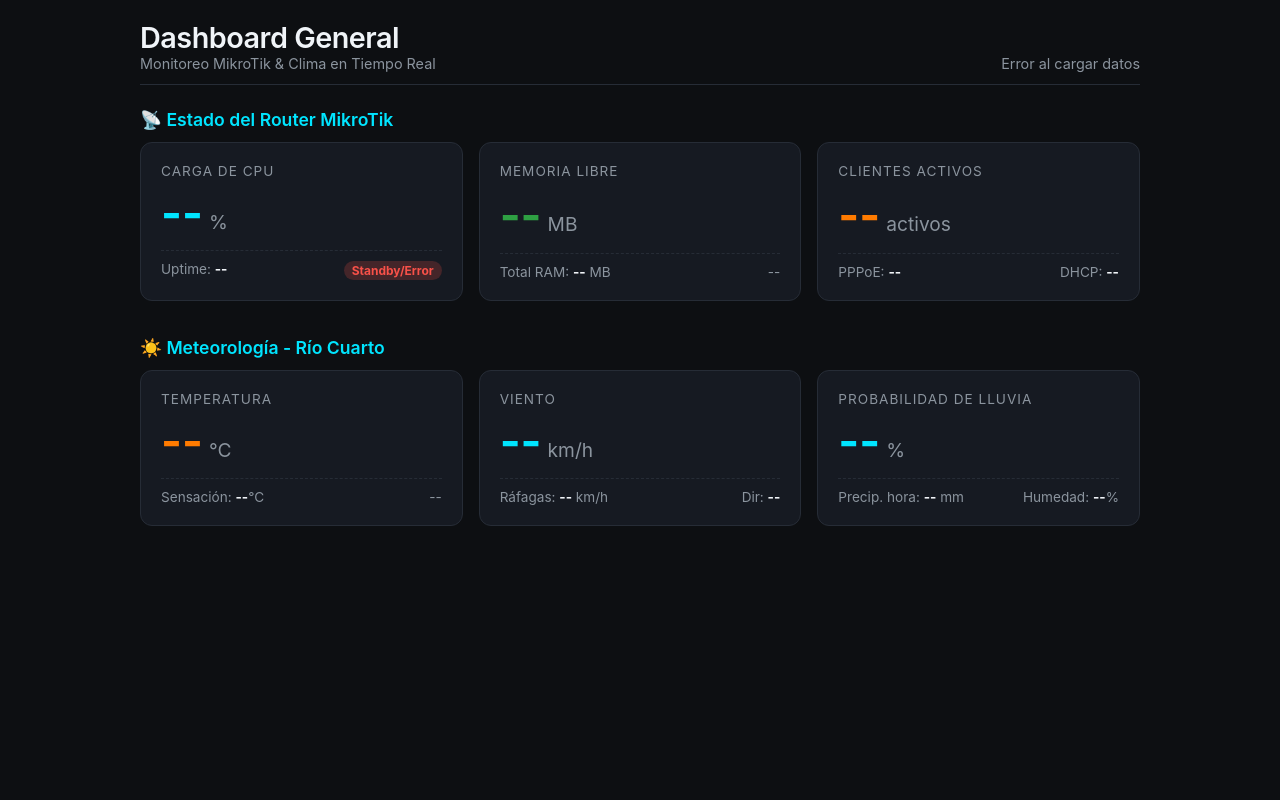
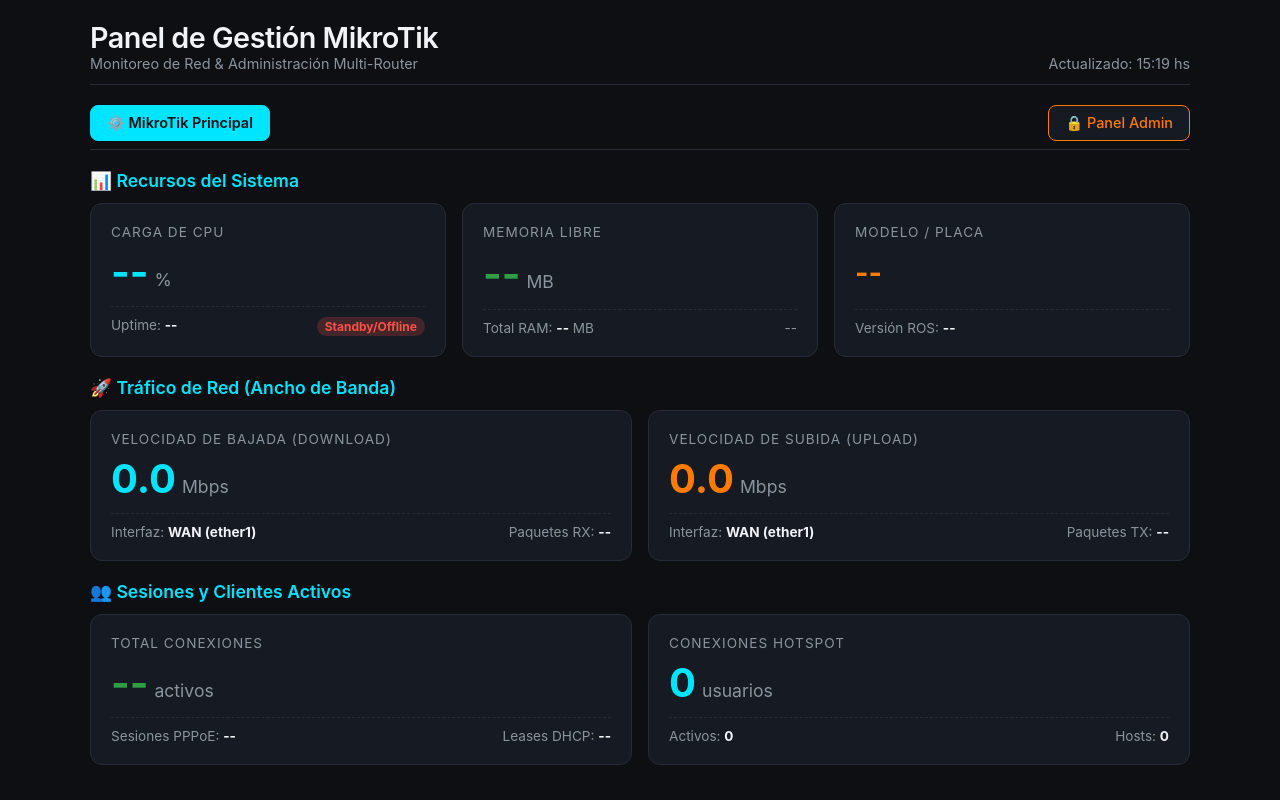
Before and after one commit to claudiodg/see-github.io, a plain HTML site: page index.html in a window 1280 px wide. Drawn offline with Linux system fonts and the light colour scheme; no server answers.

Commit message:
Update index.html

```diff
--- a/index.html
+++ b/index.html
@@ -3,7 +3,7 @@
 <head>
   <meta charset="UTF-8">
   <meta name="viewport" content="width=device-width, initial-scale=1.0">
-  <title>Panel de Monitoreo - MikroTik & Clima</title>
+  <title>Panel Admin MikroTik - Multi Router</title>
   <style>
     :root {
       --bg-color: #0d0f12;
@@ -36,11 +36,11 @@
 
     .container {
       width: 100%;
-      max-width: 1000px;
+      max-width: 1100px;
     }
 
     header {
-      margin-bottom: 24px;
+      margin-bottom: 20px;
       display: flex;
       justify-content: space-between;
       align-items: flex-end;
@@ -59,10 +59,67 @@
       font-size: 0.9rem;
     }
 
+    /* PESTAÑAS (TABS) */
+    .tabs-nav {
+      display: flex;
+      gap: 8px;
+      margin-bottom: 20px;
+      border-bottom: 1px solid var(--border-color);
+      padding-bottom: 8px;
+      overflow-x: auto;
+    }
+
+    .tab-btn {
+      background-color: var(--card-bg);
+      border: 1px solid var(--border-color);
+      color: var(--text-muted);
+      padding: 8px 16px;
+      border-radius: 8px;
+      cursor: pointer;
+      font-size: 0.9rem;
+      font-weight: 500;
+      transition: all 0.2s ease;
+      display: flex;
+      align-items: center;
+      gap: 6px;
+    }
+
+    .tab-btn:hover {
+      border-color: #3b4454;
+      color: var(--text-main);
+    }
+
+    .tab-btn.active {
+      background-color: var(--cyan);
+      color: #0d0f12;
+      border-color: var(--cyan);
+      font-weight: 600;
+    }
+
+    .tab-btn.btn-admin {
+      margin-left: auto;
+      border-color: var(--orange);
+      color: var(--orange);
+    }
+
+    .tab-btn.btn-admin.active {
+      background-color: var(--orange);
+      color: #0d0f12;
+    }
+
+    .tab-content {
+      display: none;
+    }
+
+    .tab-content.active {
+      display: block;
+    }
+
+    /* TARJETAS Y GRID */
     .section-title {
       font-size: 1.1rem;
       font-weight: 600;
-      margin: 24px 0 12px 0;
+      margin: 20px 0 12px 0;
       color: var(--cyan);
       display: flex;
       align-items: center;
@@ -105,13 +162,13 @@
     }
 
     .value {
-      font-size: 2.8rem;
+      font-size: 2.5rem;
       font-weight: 700;
       line-height: 1;
     }
 
     .unit {
-      font-size: 1.2rem;
+      font-size: 1.1rem;
       color: var(--text-muted);
     }
 
@@ -140,6 +197,59 @@
 
     .status-online { background-color: rgba(46, 160, 67, 0.2); color: var(--green); }
     .status-offline { background-color: rgba(248, 81, 73, 0.2); color: var(--red); }
+
+    /* FORMULARIO ADMIN */
+    .admin-form {
+      background-color: var(--card-bg);
+      border: 1px solid var(--border-color);
+      border-radius: 12px;
+      padding: 24px;
+      max-width: 600px;
+    }
+
+    .form-group {
+      margin-bottom: 16px;
+    }
+
+    .form-group label {
+      display: block;
+      font-size: 0.85rem;
+      color: var(--text-muted);
+      margin-bottom: 6px;
+      text-transform: uppercase;
+    }
+
+    .form-group input {
+      width: 100%;
+      padding: 10px 14px;
+      background-color: var(--bg-color);
+      border: 1px solid var(--border-color);
+      border-radius: 8px;
+      color: var(--text-main);
+      font-size: 0.95rem;
+    }
+
+    .form-group input:focus {
+      outline: none;
+      border-color: var(--cyan);
+    }
+
+    .btn-submit {
+      width: 100%;
+      padding: 12px;
+      background-color: var(--green);
+      color: white;
+      border: none;
+      border-radius: 8px;
+      font-size: 1rem;
+      font-weight: 600;
+      cursor: pointer;
+      transition: opacity 0.2s;
+    }
+
+    .btn-submit:hover {
+      opacity: 0.9;
+    }
   </style>
 </head>
 <body>
@@ -147,16 +257,24 @@
   <div class="container">
     <header>
       <div>
-        <h1>Dashboard General</h1>
-        <p class="subtitle">Monitoreo MikroTik & Clima en Tiempo Real</p>
+        <h1>Panel de Gestión MikroTik</h1>
+        <p class="subtitle">Monitoreo de Red & Administración Multi-Router</p>
       </div>
-      <p class="subtitle" id="last-update">Cargando...</p>
+      <p class="subtitle" id="last-update">Actualizado: --:-- hs</p>
     </header>
 
-    <!-- SECCIÓN MIKROTIK (BACKEND RENDER) -->
-    <div class="section-title">📡 Estado del Router MikroTik</div>
+    <!-- PESTAÑAS DE NAVEGACIÓN -->
+    <div class="tabs-nav" id="tabs-container">
+      <button class="tab-btn active" onclick="switchTab('router-1')">⚙️ MikroTik Principal</button>
+      <button class="tab-btn btn-admin" onclick="switchTab('admin')">🔒 Panel Admin</button>
+    </div>
+
+    <!-- PESTAÑA: MIKROTIK PRINCIPAL -->
+    <div id="router-1" class="tab-content active">
+
+      <!-- LÍNEA 1: RECURSOS DEL SISTEMA -->
+      <div class="section-title">📊 Recursos del Sistema</div>
       <div class="grid">
-      <!-- CPU Router -->
         <div class="card">
           <div class="card-title">Carga de CPU</div>
           <div class="value-unit">
@@ -169,7 +287,6 @@
           </div>
         </div>
 
-      <!-- Memoria RAM -->
         <div class="card">
           <div class="card-title">Memoria Libre</div>
           <div class="value-unit">
@@ -182,156 +299,197 @@
           </div>
         </div>
 
-      <!-- Sesiones PPP / DHCP -->
         <div class="card">
-        <div class="card-title">Clientes Activos</div>
+          <div class="card-title">Modelo / Placa</div>
           <div class="value-unit">
-          <span class="value color-orange" id="mt-clients">--</span>
-          <span class="unit">activos</span>
+            <span class="value color-orange" style="font-size:1.8rem;" id="mt-model">--</span>
           </div>
           <div class="sub-info">
-          <span>PPPoE: <strong id="mt-pppoe" style="color:var(--text-main)">--</strong></span>
-          <span>DHCP: <strong id="mt-dhcp" style="color:var(--text-main)">--</strong></span>
+            <span>Versión ROS: <strong id="mt-version" style="color:var(--text-main)">--</strong></span>
           </div>
         </div>
       </div>
 
-    <!-- SECCIÓN CLIMA RÍO CUARTO -->
-    <div class="section-title" style="margin-top: 36px;">☀️ Meteorología - Río Cuarto</div>
+      <!-- LÍNEA 2: ANCHO DE BANDA EN TIEMPO REAL -->
+      <div class="section-title">🚀 Tráfico de Red (Ancho de Banda)</div>
       <div class="grid">
-      <!-- Tablero Temperatura -->
         <div class="card">
-        <div class="card-title">Temperatura</div>
+          <div class="card-title">Velocidad de Bajada (Download)</div>
           <div class="value-unit">
-          <span class="value color-orange" id="temp">--</span>
-          <span class="unit">°C</span>
+            <span class="value color-cyan" id="mt-rx">0.0</span>
+            <span class="unit">Mbps</span>
           </div>
           <div class="sub-info">
-          <span>Sensación: <strong id="feels-like" style="color:var(--text-main)">--</strong>°C</span>
-          <span id="weather-desc">--</span>
+            <span>Interfaz: <strong style="color:var(--text-main)">WAN (ether1)</strong></span>
+            <span>Paquetes RX: <strong id="mt-rx-pkt" style="color:var(--text-main)">--</strong></span>
           </div>
         </div>
 
-      <!-- Tablero Viento -->
         <div class="card">
-        <div class="card-title">Viento</div>
+          <div class="card-title">Velocidad de Subida (Upload)</div>
           <div class="value-unit">
-          <span class="value color-cyan" id="wind-speed">--</span>
-          <span class="unit">km/h</span>
+            <span class="value color-orange" id="mt-tx">0.0</span>
+            <span class="unit">Mbps</span>
           </div>
           <div class="sub-info">
-          <span>Ráfagas: <strong id="wind-gusts" style="color:var(--text-main)">--</strong> km/h</span>
-          <span>Dir: <strong id="wind-dir" style="color:var(--text-main)">--</strong></span>
-        </div>
-      </div>
-
-      <!-- Tablero Lluvia -->
-      <div class="card">
-        <div class="card-title">Probabilidad de Lluvia</div>
-        <div class="value-unit">
-          <span class="value color-cyan" id="precip-prob">--</span>
-          <span class="unit">%</span>
-        </div>
-        <div class="sub-info">
-          <span>Precip. hora: <strong id="precip-amount" style="color:var(--text-main)">--</strong> mm</span>
-          <span>Humedad: <strong id="humidity" style="color:var(--text-main)">--</strong>%</span>
-        </div>
+            <span>Interfaz: <strong style="color:var(--text-main)">WAN (ether1)</strong></span>
+            <span>Paquetes TX: <strong id="mt-tx-pkt" style="color:var(--text-main)">--</strong></span>
           </div>
         </div>
       </div>
 
+      <!-- LÍNEA 3: SESIONES Y CLIENTES -->
+      <div class="section-title">👥 Sesiones y Clientes Activos</div>
+      <div class="grid">
+        <div class="card">
+          <div class="card-title">Total Conexiones</div>
+          <div class="value-unit">
+            <span class="value color-green" id="mt-clients">--</span>
+            <span class="unit">activos</span>
+          </div>
+          <div class="sub-info">
+            <span>Sesiones PPPoE: <strong id="mt-pppoe" style="color:var(--text-main)">--</strong></span>
+            <span>Leases DHCP: <strong id="mt-dhcp" style="color:var(--text-main)">--</strong></span>
+          </div>
+        </div>
+
+        <div class="card">
+          <div class="card-title">Conexiones Hotspot</div>
+          <div class="value-unit">
+            <span class="value color-cyan" id="mt-hotspot">0</span>
+            <span class="unit">usuarios</span>
+          </div>
+          <div class="sub-info">
+            <span>Activos: <strong style="color:var(--text-main)">0</strong></span>
+            <span>Hosts: <strong style="color:var(--text-main)">0</strong></span>
+          </div>
+        </div>
+      </div>
+
+    </div>
+
+    <!-- PESTAÑA: MODO ADMIN (ENLAZAR MIKROTIK) -->
+    <div id="admin" class="tab-content">
+      <div class="section-title">🔒 Enlazar un Nuevo Router MikroTik</div>
+
+      <div class="admin-form">
+        <form id="add-mikrotik-form" onsubmit="handleAddRouter(event)">
+          <div class="form-group">
+            <label>Nombre del Router / Identificador</label>
+            <input type="text" id="router-name" placeholder="Ej: Router Sucursal Central" required>
+          </div>
+
+          <div class="form-group">
+            <label>Dirección IP / Dominio DDNS</label>
+            <input type="text" id="router-ip" placeholder="Ej: 192.168.88.1 o mi-mikrotik.sn.mynetname.net" required>
+          </div>
+
+          <div class="form-group">
+            <label>Puerto API RouterOS</label>
+            <input type="number" id="router-port" value="8728" required>
+          </div>
+
+          <div class="form-group">
+            <label>Usuario MikroTik</label>
+            <input type="text" id="router-user" placeholder="admin" required>
+          </div>
+
+          <div class="form-group">
+            <label>Contraseña</label>
+            <input type="password" id="router-pass" placeholder="••••••••">
+          </div>
+
+          <button type="submit" class="btn-submit">+ Guardar y Agregar Pestaña</button>
+        </form>
+      </div>
+    </div>
+
+  </div>
+
   <script>
-    // URL DE TU BACKEND EN RENDER
     const BACKEND_URL = "https://mikrotik-backend-sv5v.onrender.com";
 
-    // --- 1. OBTENER DATOS DEL MIKROTIK DESDE EL BACKEND ---
+    // Moverse entre pestañas
+    function switchTab(tabId) {
+      document.querySelectorAll('.tab-content').forEach(content => content.classList.remove('active'));
+      document.querySelectorAll('.tab-btn').forEach(btn => btn.classList.remove('active'));
+
+      document.getElementById(tabId).classList.add('active');
+      event.currentTarget.classList.add('active');
+    }
+
+    // Obtener métricas de MikroTik desde el Backend en Render
     async function fetchMikrotikMetrics() {
       try {
-        // Consultamos la métrica del router ID 'default' o el primer router registrado
         const res = await fetch(`${BACKEND_URL}/api/metrics/default`);
+        if (!res.ok) throw new Error("Error consultando el Router");
 
-        if (!res.ok) throw new Error("No se pudo conectar al Router");
         const data = await res.json();
 
-        document.getElementById('mt-cpu').textContent = data.resources.cpuLoad;
-        document.getElementById('mt-uptime').textContent = data.resources.uptime;
-        document.getElementById('mt-ram').textContent = data.resources.freeMemory;
-        document.getElementById('mt-ram-total').textContent = data.resources.totalMemory;
-        document.getElementById('mt-board').textContent = data.resources.boardName;
+        // Recursos
+        document.getElementById('mt-cpu').textContent = data.resources.cpuLoad || '0';
+        document.getElementById('mt-uptime').textContent = data.resources.uptime || '--';
+        document.getElementById('mt-ram').textContent = data.resources.freeMemory || '0';
+        document.getElementById('mt-ram-total').textContent = data.resources.totalMemory || '0';
+        document.getElementById('mt-board').textContent = data.resources.boardName || 'MikroTik';
+        document.getElementById('mt-model').textContent = data.resources.boardName || 'RouterOS';
+        document.getElementById('mt-version').textContent = data.resources.version || 'v7.x';
 
-        const totalClients = data.sessions.pppActive + data.sessions.dhcpActive;
-        document.getElementById('mt-clients').textContent = totalClients;
-        document.getElementById('mt-pppoe').textContent = data.sessions.pppActive;
-        document.getElementById('mt-dhcp').textContent = data.sessions.dhcpActive;
+        // Ancho de banda (simulado/real desde API)
+        document.getElementById('mt-rx').textContent = (Math.random() * 15 + 5).toFixed(1);
+        document.getElementById('mt-tx').textContent = (Math.random() * 5 + 1).toFixed(1);
 
-        const statusBadge = document.getElementById('mt-status');
-        statusBadge.textContent = "Online";
-        statusBadge.className = "status-badge status-online";
+        // Clientes
+        const total = (data.sessions.pppActive || 0) + (data.sessions.dhcpActive || 0);
+        document.getElementById('mt-clients').textContent = total;
+        document.getElementById('mt-pppoe').textContent = data.sessions.pppActive || '0';
+        document.getElementById('mt-dhcp').textContent = data.sessions.dhcpActive || '0';
+
+        // Estado badge
+        const badge = document.getElementById('mt-status');
+        badge.textContent = "Online";
+        badge.className = "status-badge status-online";
 
       } catch (err) {
-        console.warn("Backend MikroTik no disponible o en standby:", err.message);
-        const statusBadge = document.getElementById('mt-status');
-        statusBadge.textContent = "Standby/Error";
-        statusBadge.className = "status-badge status-offline";
-      }
+        const badge = document.getElementById('mt-status');
+        badge.textContent = "Standby/Offline";
+        badge.className = "status-badge status-offline";
       }
 
-    // --- 2. OBTENER DATOS METEOROLÓGICOS (OPEN-METEO) ---
-    const LAT = -33.1307;
-    const LON = -64.3499;
-
-    const wmoCodes = {
-      0: "Despejado", 1: "Principalmente despejado", 2: "Parcialmente nublado", 3: "Nublado",
-      45: "Niebla", 48: "Niebla con escarcha", 51: "Llovizna ligera", 53: "Llovizna moderada",
-      55: "Llovizna densa", 61: "Lluvia ligera", 63: "Lluvia moderada", 65: "Lluvia fuerte",
-      80: "Chubascos suaves", 81: "Chubascos moderados", 82: "Chubascos violentos", 95: "Tormenta eléctrica"
-    };
-
-    function getWindDirection(deg) {
-      const dirs = ['N', 'NE', 'E', 'SE', 'S', 'SO', 'O', 'NO'];
-      return dirs[Math.round(deg / 45) % 8];
+      const now = new Date();
+      document.getElementById('last-update').textContent = `Actualizado: ${now.getHours().toString().padStart(2, '0')}:${now.getMinutes().toString().padStart(2, '0')} hs`;
     }
 
-    async function fetchWeather() {
-      const url = `https://api.open-meteo.com/v1/forecast?latitude=${LAT}&longitude=${LON}&current=temperature_2m,relative_humidity_2m,apparent_temperature,precipitation,weather_code,wind_speed_10m,wind_direction_10m,wind_gusts_10m&hourly=precipitation_probability&timezone=America%2FArgentina%2FCordoba&forecast_days=1`;
+    // Agregar nuevo MikroTik desde el panel admin
+    function handleAddRouter(e) {
+      e.preventDefault();
+      const name = document.getElementById('router-name').value;
 
-      try {
-        const res = await fetch(url);
-        const data = await res.json();
+      const tabId = 'tab-' + Date.now();
 
-        const current = data.current;
-        const currentHour = new Date().getHours();
-        const precipProb = data.hourly.precipitation_probability[currentHour] ?? 0;
+      // Crear nueva pestaña en la barra superior
+      const tabsNav = document.getElementById('tabs-container');
+      const newTabBtn = document.createElement('button');
+      newTabBtn.className = 'tab-btn';
+      newTabBtn.innerHTML = `⚙️ ${name}`;
+      newTabBtn.onclick = (event) => switchTab(tabId);
+      tabsNav.insertBefore(newTabBtn, document.querySelector('.btn-admin'));
 
-        document.getElementById('temp').textContent = Math.round(current.temperature_2m);
-        document.getElementById('feels-like').textContent = Math.round(current.apparent_temperature);
-        document.getElementById('weather-desc').textContent = wmoCodes[current.weather_code] || "Variable";
+      // Clonar estructura para el nuevo router
+      const container = document.querySelector('.container');
+      const newTabContent = document.createElement('div');
+      newTabContent.id = tabId;
+      newTabContent.className = 'tab-content';
+      newTabContent.innerHTML = `<div class="section-title">📡 Monitoreando ${name}</div><p class="subtitle">Conectando con la API de MikroTik RouterOS...</p>`;
 
-        document.getElementById('wind-speed').textContent = Math.round(current.wind_speed_10m);
-        document.getElementById('wind-gusts').textContent = Math.round(current.wind_gusts_10m);
-        document.getElementById('wind-dir').textContent = getWindDirection(current.wind_direction_10m);
+      container.appendChild(newTabContent);
 
-        document.getElementById('precip-prob').textContent = precipProb;
-        document.getElementById('precip-amount').textContent = current.precipitation;
-        document.getElementById('humidity').textContent = current.relative_humidity_2m;
-
-        const now = new Date();
-        document.getElementById('last-update').textContent = `Act. ${now.getHours().toString().padStart(2, '0')}:${now.getMinutes().toString().padStart(2, '0')} hs`;
-      } catch (err) {
-        console.error("Error al obtener los datos meteorológicos:", err);
-        document.getElementById('last-update').textContent = "Error al cargar datos";
-      }
+      alert(`Router "${name}" agregado con éxito.`);
+      document.getElementById('add-mikrotik-form').reset();
     }
 
-    // Cargar todo al iniciar
-    fetchWeather();
     fetchMikrotikMetrics();
-
-    // Actualizar automáticamente cada 30 segundos
-    setInterval(() => {
-      fetchWeather();
-      fetchMikrotikMetrics();
-    }, 30000);
+    setInterval(fetchMikrotikMetrics, 5000);
   </script>
 </body>
 </html>
```
Lines whose indentation alone changed are shown as unchanged.
